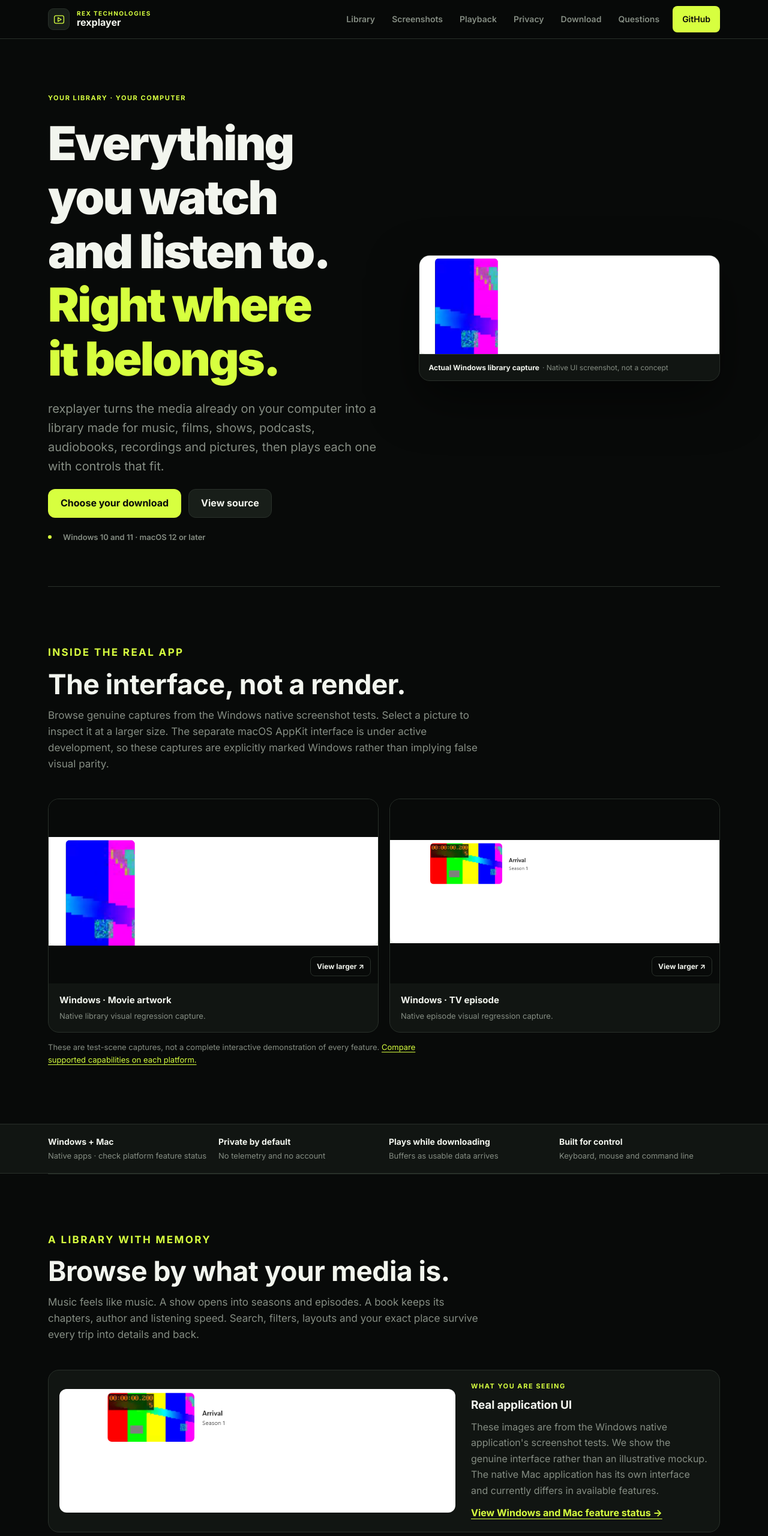
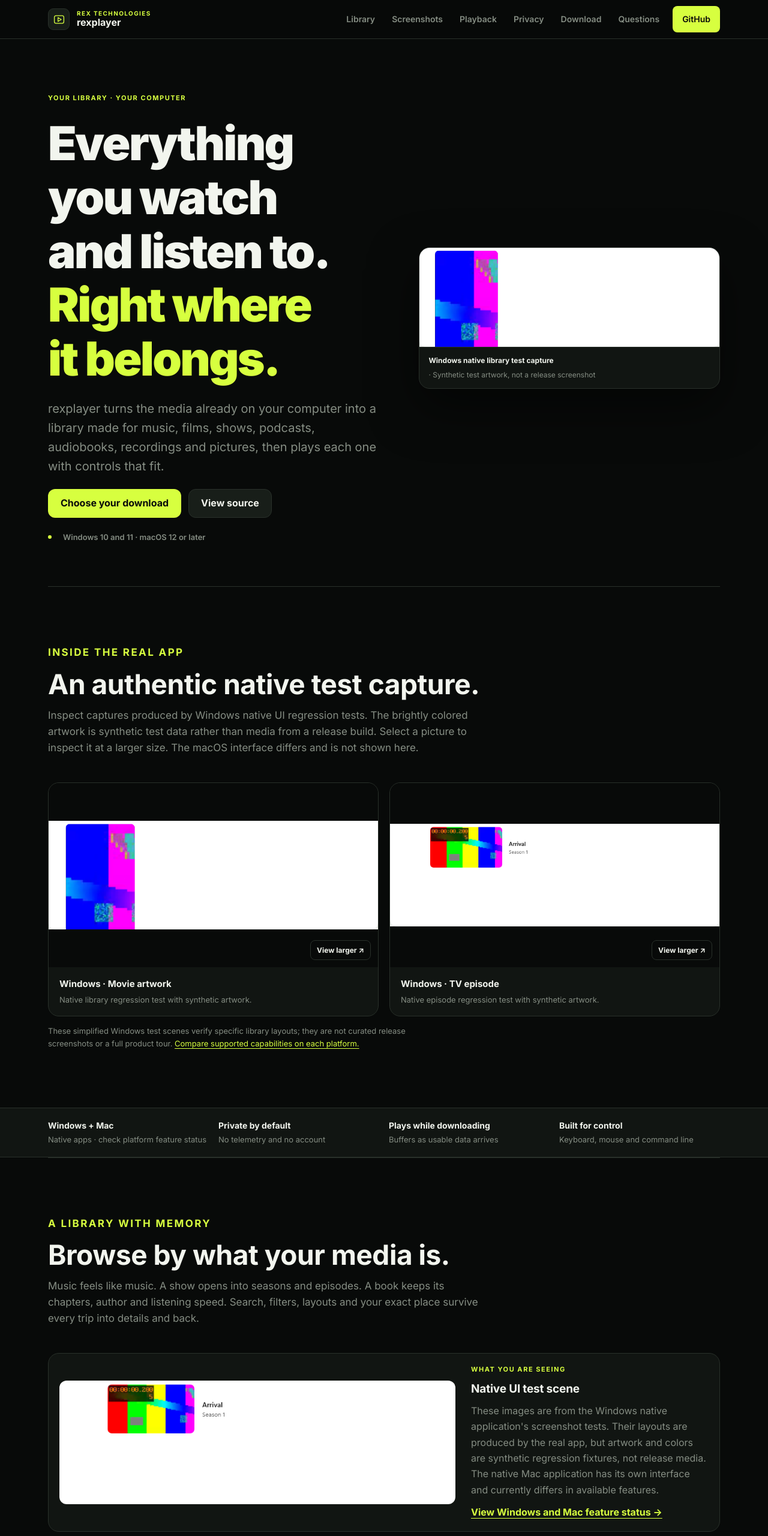
Before and after one commit to tochi-mba/rexplayer, a website: page site/index.html in a window 1280 px wide. Shown: the top 2560 px of the page at 60% size. Drawn offline with Linux system fonts and the light colour scheme; no server answers.

Commit message:
Make Windows screenshot previews reliable and accessible

```diff
--- a/site/app.js
+++ b/site/app.js
@@ -143,14 +143,17 @@
   if (!dialog || !enlarged || !caption || !close) return;
   let opener = null;
   doc.querySelectorAll('.shot-open').forEach(button => {
-    button.addEventListener('click', () => {
+    button.addEventListener('click', event => {
+      // If <dialog> is unsupported, use the original image link instead.
+      if (typeof dialog.showModal !== 'function') return;
       const preview = button.querySelector('img');
       if (!preview) return;
+      event.preventDefault();
       opener = button;
       enlarged.src = preview.currentSrc || preview.src;
       enlarged.alt = preview.alt;
       caption.textContent = button.closest('figure')?.querySelector('figcaption')?.textContent?.trim() ?? '';
-      if (typeof dialog.showModal === 'function') dialog.showModal();
+      dialog.showModal();
     });
   });
   close.addEventListener('click', () => dialog.close());
--- a/site/index.html
+++ b/site/index.html
@@ -60,41 +60,41 @@
         <p class="hero-meta" id="download-meta">Windows 10 and 11 · macOS 12 or later</p>
       </div>
       <figure class="product-frame product-shot">
-        <img src="https://raw.githubusercontent.com/tochi-mba/rexplayer/main/tests/screenshot-baselines/ci-windows/library-movie-card-letterboxed.png"
-             alt="Real Windows rexplayer library screenshot: a movie artwork card with letterboxed art, captured by the native visual test suite."
-             loading="eager" decoding="async" width="1000" height="700">
-        <figcaption>Actual Windows library capture <span>· Native UI screenshot, not a concept</span></figcaption>
+        <img src="assets/windows-movie-card-test-scene.png"
+             alt="Windows native library test scene showing a colorful synthetic movie artwork card with letterboxing."
+             loading="eager" decoding="async" width="804" height="265">
+        <figcaption>Windows native library test capture <span>· Synthetic test artwork, not a release screenshot</span></figcaption>
       </figure>
     </section>
 
     <section class="section container showcase" id="screenshots" aria-labelledby="showcase-heading">
       <div class="section-heading">
         <p class="eyebrow signal">Inside the real app</p>
-        <h2 id="showcase-heading">The interface, not a render.</h2>
-        <p>Browse genuine captures from the Windows native screenshot tests. Select a picture to inspect it at a larger size. The separate macOS AppKit interface is under active development, so these captures are explicitly marked Windows rather than implying false visual parity.</p>
+        <h2 id="showcase-heading">An authentic native test capture.</h2>
+        <p>Inspect captures produced by Windows native UI regression tests. The brightly colored artwork is synthetic test data rather than media from a release build. Select a picture to inspect it at a larger size. The macOS interface differs and is not shown here.</p>
       </div>
       <div class="showcase-grid">
         <figure class="showcase-card">
-          <button class="shot-open" type="button" aria-label="Enlarge Windows movie card screenshot">
-            <img src="https://raw.githubusercontent.com/tochi-mba/rexplayer/main/tests/screenshot-baselines/ci-windows/library-movie-card-letterboxed.png"
-                 alt="Windows movie card with real artwork sizing and a letterboxed preview" loading="lazy" decoding="async" width="1000" height="700">
+          <a class="shot-open" href="assets/windows-movie-card-test-scene.png" aria-label="View larger Windows movie card screenshot">
+            <img src="assets/windows-movie-card-test-scene.png"
+                 alt="Windows library test scene with a bright-color synthetic movie artwork card inside a letterboxed layout" loading="lazy" decoding="async" width="804" height="265">
             <span aria-hidden="true">View larger ↗</span>
-          </button>
-          <figcaption><strong>Windows · Movie artwork</strong><span>Native library visual regression capture.</span></figcaption>
+          </a>
+          <figcaption><strong>Windows · Movie artwork</strong><span>Native library regression test with synthetic artwork.</span></figcaption>
         </figure>
         <figure class="showcase-card">
-          <button class="shot-open" type="button" aria-label="Enlarge Windows TV episode screenshot">
-            <img src="https://raw.githubusercontent.com/tochi-mba/rexplayer/main/tests/screenshot-baselines/ci-windows/library-episode-still-letterboxed.png"
-                 alt="Windows TV episode still with letterboxed artwork captured from the native UI" loading="lazy" decoding="async" width="1000" height="700">
+          <a class="shot-open" href="assets/windows-episode-test-scene.png" aria-label="View larger Windows TV episode screenshot">
+            <img src="assets/windows-episode-test-scene.png"
+                 alt="Windows native TV episode test scene with synthetic multicolor artwork, the episode title and season label" loading="lazy" decoding="async" width="804" height="265">
             <span aria-hidden="true">View larger ↗</span>
-          </button>
-          <figcaption><strong>Windows · TV episode</strong><span>Native episode visual regression capture.</span></figcaption>
+          </a>
+          <figcaption><strong>Windows · TV episode</strong><span>Native episode regression test with synthetic artwork.</span></figcaption>
         </figure>
       </div>
-      <p class="showcase-caption">These are test-scene captures, not a complete interactive demonstration of every feature. <a href="https://github.com/tochi-mba/rexplayer/blob/main/docs/parity.md">Compare supported capabilities on each platform.</a></p>
+      <p class="showcase-caption">These simplified Windows test scenes verify specific library layouts; they are not curated release screenshots or a full product tour. <a href="https://github.com/tochi-mba/rexplayer/blob/main/docs/parity.md">Compare supported capabilities on each platform.</a></p>
       <dialog class="shot-lightbox" id="shot-lightbox" aria-label="Screenshot enlarged view">
         <div class="shot-dialog-head"><strong>rexplayer · Windows screenshot</strong><button id="shot-close" type="button">Close <span aria-hidden="true">×</span></button></div>
-        <img id="shot-enlarged" src="" alt="">
+        <img id="shot-enlarged" alt="">
         <p id="shot-caption"></p>
       </dialog>
     </section>
@@ -111,11 +111,11 @@
     <section class="section container split-section" id="library">
       <div class="section-heading"><p class="eyebrow signal">A library with memory</p><h2>Browse by what your media is.</h2><p>Music feels like music. A show opens into seasons and episodes. A book keeps its chapters, author and listening speed. Search, filters, layouts and your exact place survive every trip into details and back.</p></div>
       <div class="real-product-row">
-        <img src="https://raw.githubusercontent.com/tochi-mba/rexplayer/main/tests/screenshot-baselines/ci-windows/library-episode-still-letterboxed.png"
-             alt="Actual Windows rexplayer TV episode artwork and layout from the native screenshot test suite."
-             loading="lazy" decoding="async" width="1000" height="700">
-        <div><p class="eyebrow signal">What you are seeing</p><h3>Real application UI</h3>
-        <p>These images are from the Windows native application's screenshot tests. We show the genuine interface rather than an illustrative mockup. The native Mac application has its own interface and currently differs in available features.</p>
+        <img src="assets/windows-episode-test-scene.png"
+             alt="Actual Windows native TV library test scene, showing the episode title beside a synthetic color-pattern still."
+             loading="lazy" decoding="async" width="804" height="265">
+        <div><p class="eyebrow signal">What you are seeing</p><h3>Native UI test scene</h3>
+        <p>These images are from the Windows native application's screenshot tests. Their layouts are produced by the real app, but artwork and colors are synthetic regression fixtures, not release media. The native Mac application has its own interface and currently differs in available features.</p>
         <a href="https://github.com/tochi-mba/rexplayer/blob/main/docs/parity.md">View Windows and Mac feature status →</a></div>
       </div>
       <div class="feature-grid">
--- a/site/styles.css
+++ b/site/styles.css
@@ -200,7 +200,8 @@
 .showcase{scroll-margin-top:72px}
 .showcase-grid{display:grid;grid-template-columns:repeat(2,minmax(0,1fr));gap:18px}
 .showcase-card{margin:0;overflow:hidden;border:1px solid var(--line);background:var(--panel);border-radius:var(--radius-l)}
-.shot-open{position:relative;width:100%;display:block;padding:0;border:0;background:var(--ink);cursor:zoom-in;color:var(--text)}
+.shot-open{position:relative;width:100%;display:block;padding:0;border:0;background:var(--ink);cursor:zoom-in;color:var(--text);text-decoration:none}
+.shot-open:focus-visible{outline:3px solid var(--signal);outline-offset:-3px}
 .shot-open img{display:block;object-fit:contain;width:100%;height:clamp(180px,24vw,315px);transition:transform .15s ease}
 .shot-open:hover img,.shot-open:focus-visible img{transform:scale(1.025)}
 .shot-open span{position:absolute;right:12px;bottom:12px;border:1px solid var(--line);border-radius:var(--radius-s);background:rgba(8,10,9,.93);padding:6px 10px;font-size:12px;font-weight:700}
```
Also changed, not shown: tests/site/pages.spec.js (+31 -7 lines), site/assets/windows-episode-test-scene.png (added), site/assets/windows-movie-card-test-scene.png (added).
